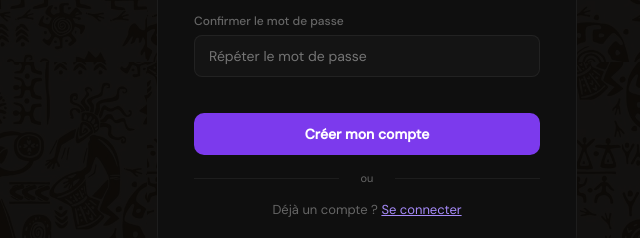
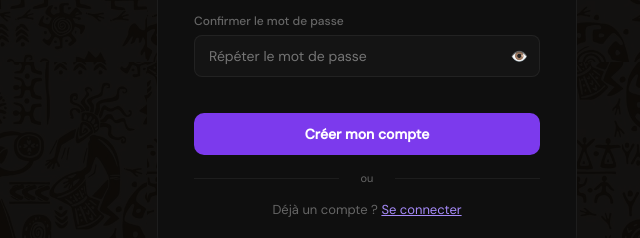
Before and after one commit to zoromeben3-lab/fozila-backend, a website: page public/auth.html in a window 1280 px wide. Both pictures are taken after a click on the button "S'inscrire". Shown: the part 532-770 px from the top of the page, 273-913 px from the left. Drawn offline with Linux system fonts and the light colour scheme.

Commit message:
Fix: icône œil mot de passe + confirmer mot de passe

```diff
--- a/public/auth.html
+++ b/public/auth.html
@@ -149,6 +149,7 @@
           <input type="password" id="r-confirm" placeholder="Répéter le mot de passe"
             oninput="valConfirm()"
             onkeydown="if(event.key==='Enter') doRegister()"/>
+          <span class="toggle-pwd" onclick="togglePwd('r-confirm',this)">👁️</span>
           <span class="field-status" id="r-confirm-st"></span>
           <div class="field-msg" id="r-confirm-msg"></div>
         </div>
@@ -250,7 +251,7 @@
     function togglePwd(id, icon) {
       const inp = document.getElementById(id);
       inp.type  = inp.type === 'password' ? 'text' : 'password';
-      icon.textContent = inp.type === 'text' ? '🙈' : '👁';
+      icon.textContent = inp.type === 'text' ? '🙈️' : '👁️';
     }
 
     // ── CONNEXION ──
```
